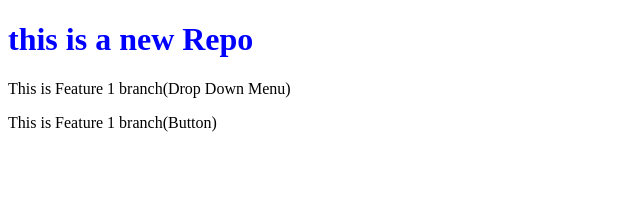
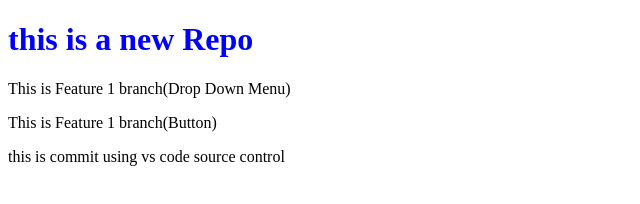
Before and after one commit to jenish-aur-code/LocalRepo, a plain HTML site: page index.html in a window 1280 px wide. Shown: the whole page, without its empty margins (0-640 px from the left). Drawn offline with Linux system fonts and the light colour scheme.

Commit message:
add commit using source control

```diff
--- a/index.html
+++ b/index.html
@@ -12,6 +12,7 @@
     <h1>this is a new Repo</h1>
     <p>This is Feature 1 branch(Drop Down Menu)</p>
     <p>This is Feature 1 branch(Button)</p>
+    <p>this is commit using vs code source control</p>
 </body>
 
 </html>
```
